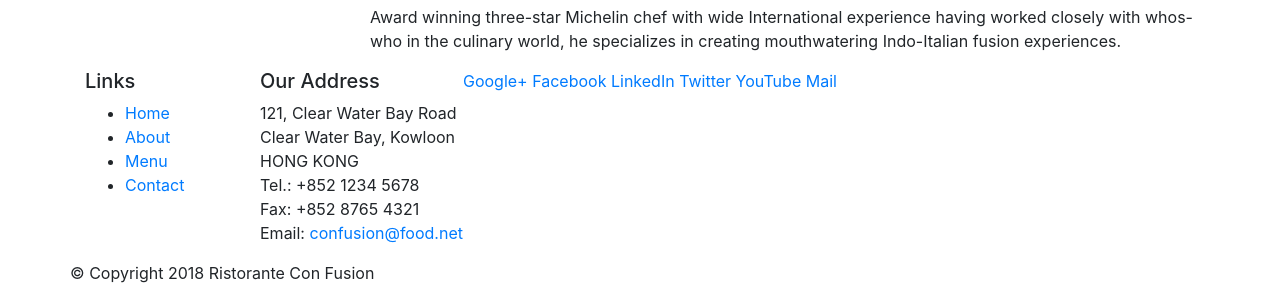
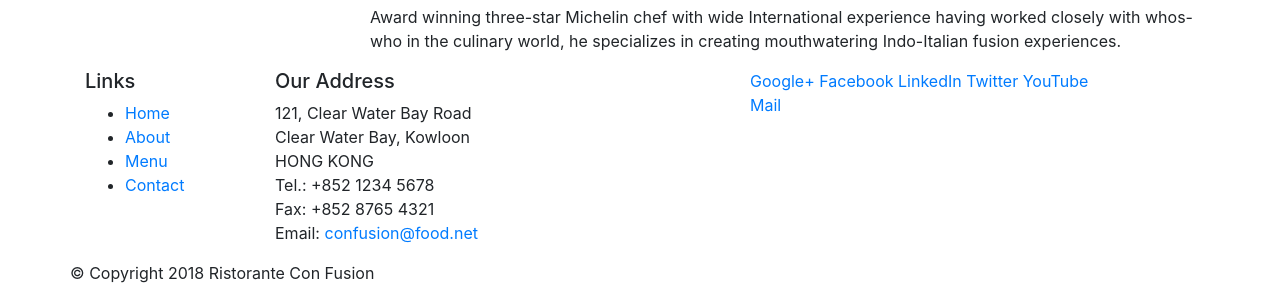
Before and after one commit to jasonray/coursera-front-end-ui, a website: page conFusion/index.html in a window 1280 px wide. Shown: the part 603-904 px from the top of the page. Drawn offline with nearby package versions, Linux system fonts and the light colour scheme.

Commit message:
apply col class to footer

```diff
--- a/conFusion/index.html
+++ b/conFusion/index.html
@@ -74,7 +74,7 @@
                         <li><a href="#">Contact</a></li>
                     </ul>
                 </div>
-                <div>
+                <div class="col-7 col-sm-5">
                     <h5>Our Address</h5>
                     <address>
 		              121, Clear Water Bay Road<br>
@@ -85,7 +85,7 @@
 		              Email: <a href="mailto:confusion@food.net">confusion@food.net</a>
 		           </address>
                 </div>
-                <div>
+                <div class="col-12 col-sm-4">
                     <div>
                         <a href="http://google.com/+">Google+</a>
                         <a href="http://www.facebook.com/profile.php?id=">Facebook</a>
```
